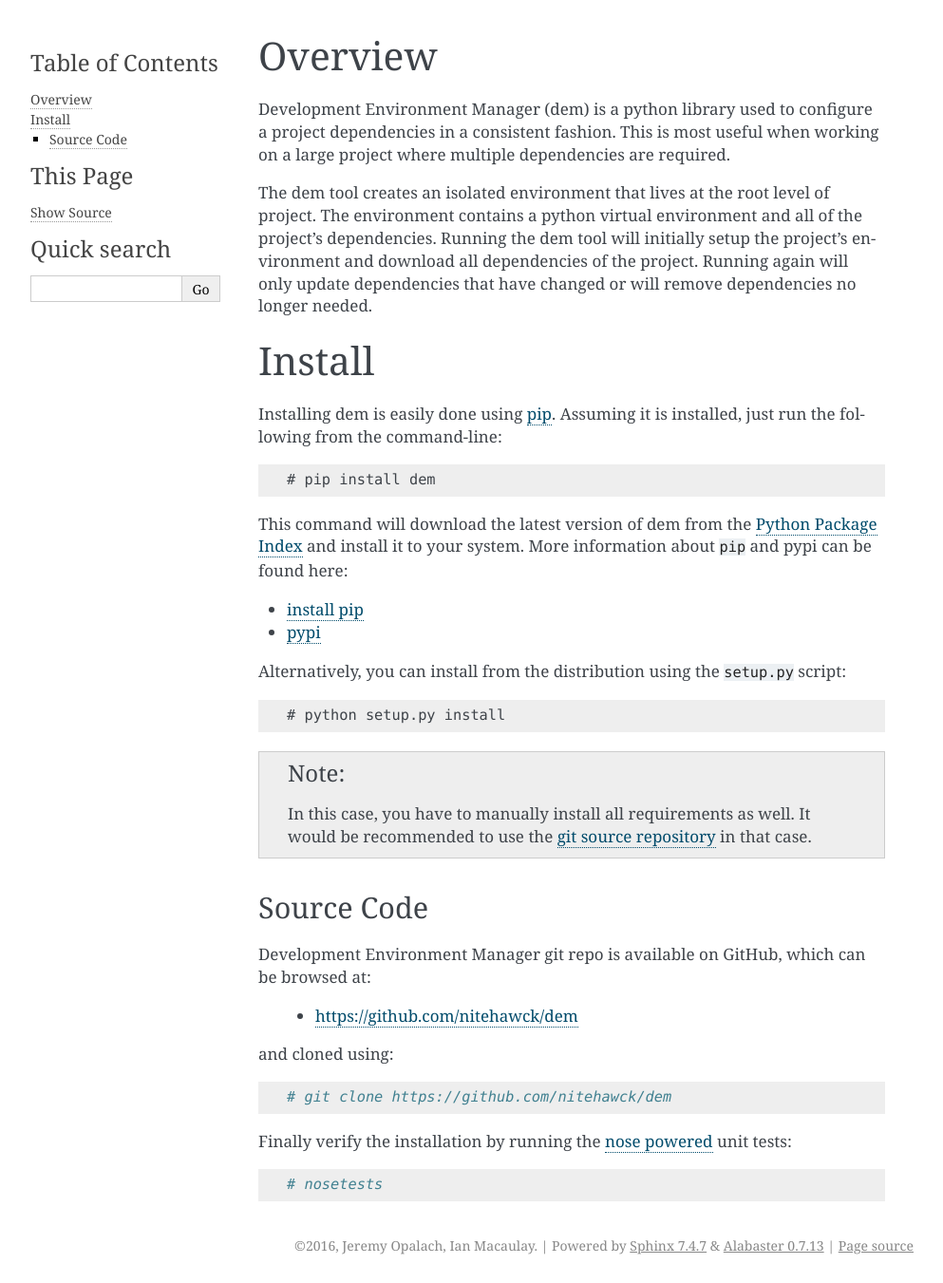
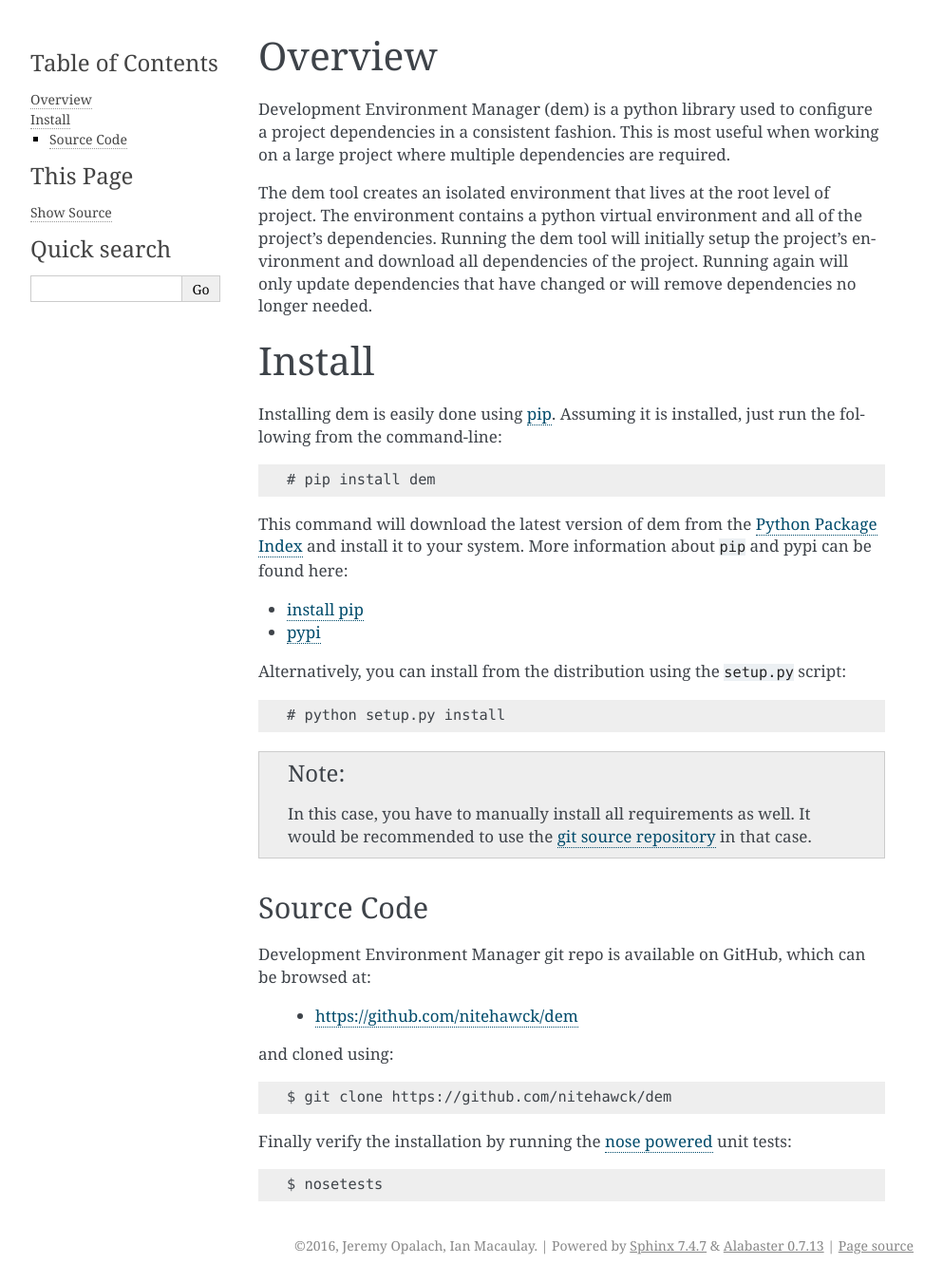
Before and after one commit to jopalach/dem, a Sphinx documentation site: the page built from docs/source/intro.rst, in a window 1280 px wide. Shown: the whole page at 95% size, without its empty margins (148-1141 px from the left). Built offline with Sphinx 7.4.7, drawn with Linux system fonts in a browser that asks for light colours.

```diff
--- a/docs/source/intro.rst
+++ b/docs/source/intro.rst
@@ -29,7 +29,7 @@ to your system. More information about ``pip`` and pypi can be found
 here:
 
 * `install pip <https://pip.pypa.io/en/latest/installing.html>`_
-* `pypi <https://pypi.python.org/pypi/GitPython>`_
+* `pypi <https://pypi.python.org/pypi/dem>`_
 
 .. _pip: https://pip.pypa.io/en/latest/installing.html
 
@@ -52,8 +52,8 @@ Development Environment Manager git repo is available on GitHub, which can be br
 
 and cloned using::
 
-	# git clone https://github.com/nitehawck/dem
+	$ git clone https://github.com/nitehawck/dem
 
 Finally verify the installation by running the `nose powered <http://code.google.com/p/python-nose/>`_ unit tests::
 
-    # nosetests
+    $ nosetests
```
